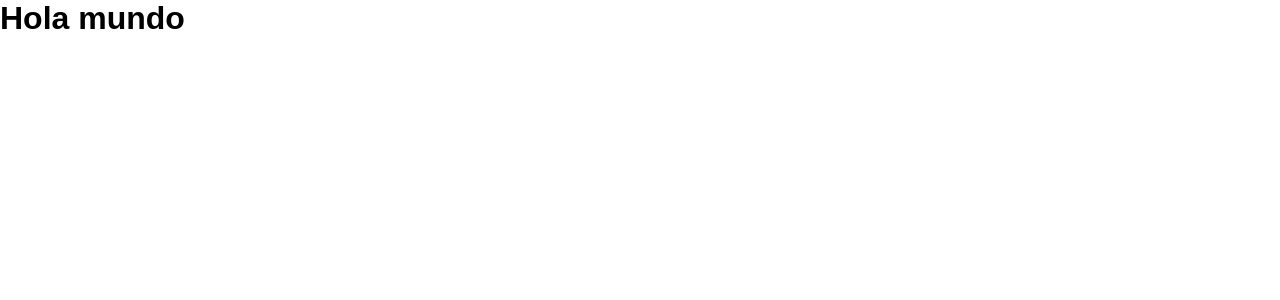
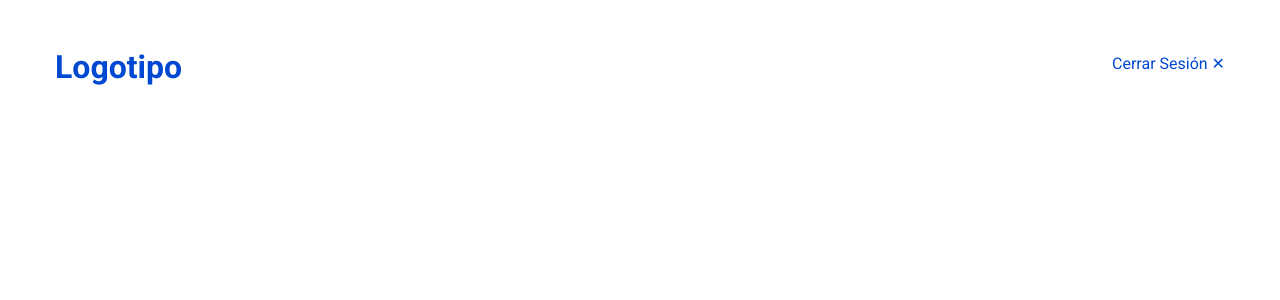
Before and after one commit to OscarAguilarL/prueba-web-trainee-columbus, a React (Vite) app: page / in a window 1280 px wide. Shown: the top 300 px of the page. Built offline with nearby package versions, Linux system fonts and the light colour scheme.

Commit message:
Style header and base settings

```diff
--- a/index.html
+++ b/index.html
@@ -5,6 +5,12 @@
     <link rel="icon" type="image/svg+xml" href="/src/favicon.svg" />
     <meta name="viewport" content="width=device-width, initial-scale=1.0" />
     <title>Prueba Web Trainee</title>
+    <link rel="preconnect" href="https://fonts.googleapis.com" />
+    <link rel="preconnect" href="https://fonts.gstatic.com" crossorigin />
+    <link
+      href="https://fonts.googleapis.com/css2?family=Roboto:wght@400;700&display=swap"
+      rel="stylesheet"
+    />
   </head>
   <body>
     <div id="root"></div>
--- a/src/App.tsx
+++ b/src/App.tsx
@@ -1,8 +1,9 @@
+import { Header } from './components'
 
 function App() {
   return (
-    <div>
-      <h1>Hola mundo</h1>
+    <div className="AppPage wrapper">
+      <Header />
     </div>
   )
 }
--- /dev/null
+++ b/src/components/Header.tsx
@@ -0,0 +1,11 @@
+export const Header = () => {
+  return (
+    <div className="header">
+      <h1 className="header__logo">Logotipo</h1>
+
+      <a href="" className="header__logout">
+        Cerrar Sesión &#10005;
+      </a>
+    </div>
+  )
+}
--- /dev/null
+++ b/src/components/index.ts
@@ -0,0 +1 @@
+export * from './Header'
--- a/src/styles/base/_base.scss
+++ b/src/styles/base/_base.scss
@@ -1,4 +1,14 @@
 * {
-  font-family: sans-serif;
+  font-family: $font;
   margin: 0;
 }
+
+.wrapper {
+  margin-right: auto; /* 1 */
+  margin-left: auto; /* 1 */
+
+  max-width: 1170px; /* 2 */
+
+  padding-right: 10px; /* 3 */
+  padding-left: 10px; /* 3 */
+}
--- a/src/styles/base/_settings.scss
+++ b/src/styles/base/_settings.scss
@@ -1,2 +1,4 @@
 // COLORS
-$primary: #5c62c5;
+$primary: #0048d2;
+$secondary: #47505a;
+$font: 'Roboto', sans-serif;
--- /dev/null
+++ b/src/styles/components/header.scss
@@ -0,0 +1,25 @@
+.header {
+  display: flex;
+  align-items: center;
+  justify-content: space-between;
+  color: $primary;
+}
+
+.header__logo {
+  cursor: pointer;
+  user-select: none;
+}
+
+.header__logout {
+  color: $primary;
+  font-size: 1rem;
+  text-decoration: none;
+  padding-block-end: 0.5rem;
+  box-sizing: border-box;
+  -webkit-box-sizing: border-box;
+
+  &:hover {
+    border-bottom: 1px solid $primary;
+    padding-block-end: 0.4375rem;
+  }
+}
--- /dev/null
+++ b/src/styles/pages/_AppPage.scss
@@ -0,0 +1,3 @@
+.AppPage {
+  margin-block: 3rem;
+}
--- a/src/styles/styles.scss
+++ b/src/styles/styles.scss
@@ -1,2 +1,6 @@
 @import './base/settings';
 @import './base/base';
+
+@import './pages/AppPage';
+
+@import './components/header.scss';
```
